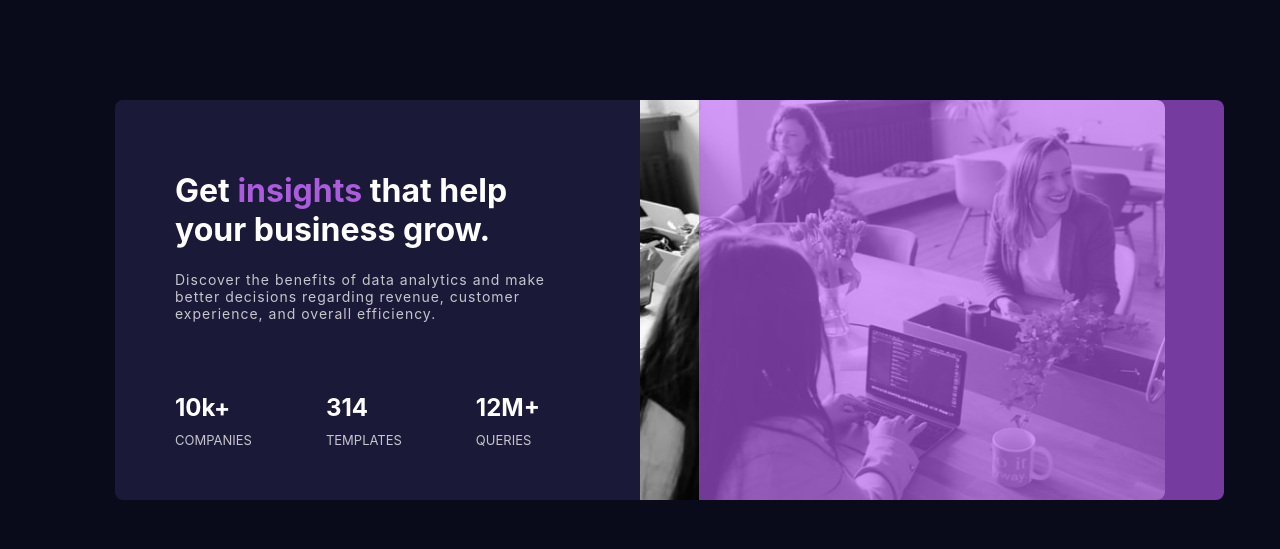
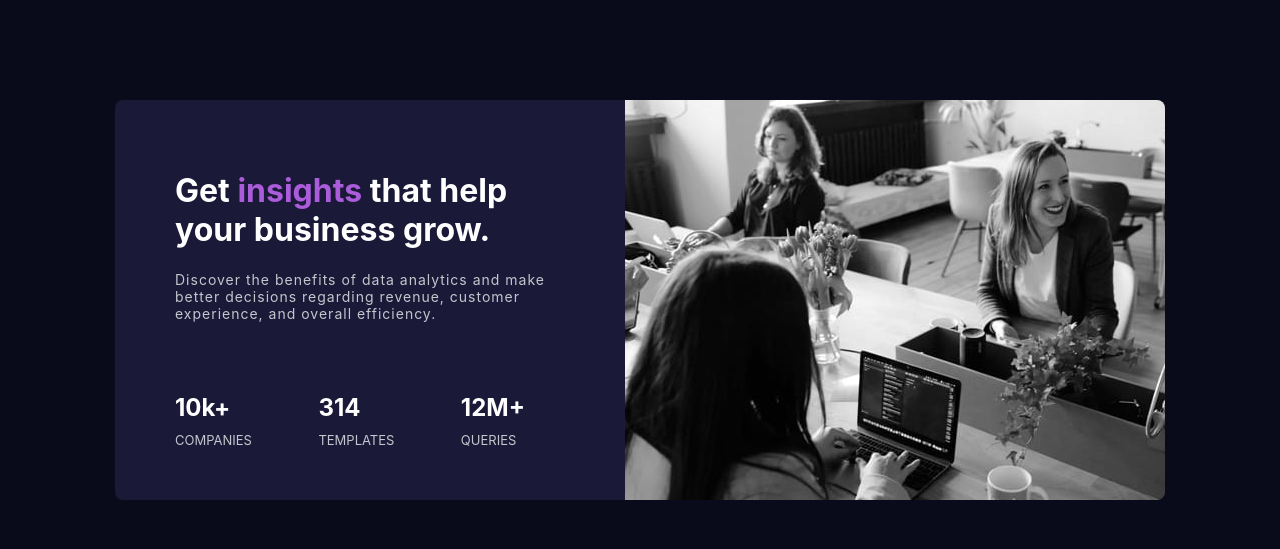
Before and after one commit to sweta1308/stats-preview-card-component, a plain HTML site: page index.html in a window 1280 px wide. Drawn offline with Linux system fonts and the light colour scheme.

Commit message:
update proejct

```diff
--- a/index.html
+++ b/index.html
@@ -29,7 +29,7 @@
                 </div>
             </div>
             <div class="image-div">
-                <img src="images/image-header-desktop.jpg" alt="">
+                <img src="images/image-header-desktop.jpg" alt="" />
             </div>
         </div>
     </main>
--- a/styles.css
+++ b/styles.css
@@ -51,26 +51,3 @@ h2 {
     color: hsla(0, 0%, 100%, 0.75);
     font-size: 13px;
 }
-
-img {
-    width: 525px;
-    height: 400px;
-    border-top-right-radius: 0.5rem;
-    border-bottom-right-radius: 0.5rem;
-    position: relative;
-}
-
-.image-div::after {
-    position: absolute;
-    content: '';
-    width: 525px;
-    height: 400px;
-    left: 0;
-    top: 0;
-    background-color: hsla(277, 93%, 67%, 0.6);
-    margin: auto;
-    margin-top: 100px;
-    margin-left: 699px;
-    border-top-right-radius: 0.5rem;
-    border-bottom-right-radius: 0.5rem;
-}
```
